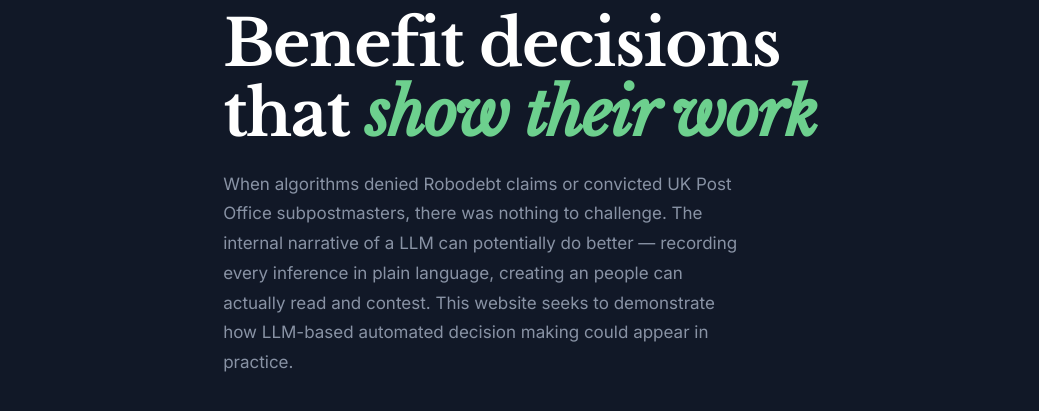
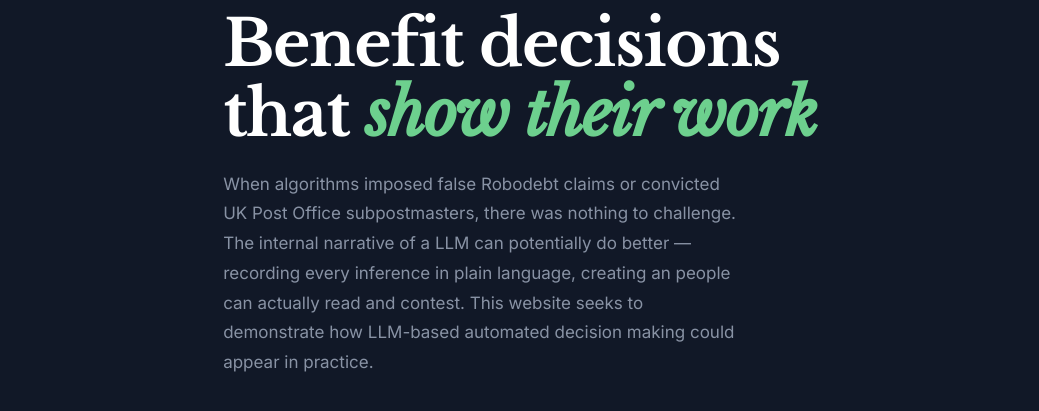
Before and after one commit to baldginga/transparent-ai-demo, a website: page index.html in a window 1280 px wide. Shown: the part 182-593 px from the top of the page, without its empty margins (120-1159 px from the left). Drawn offline with nearby package versions, Linux system fonts and the light colour scheme.

Commit message:
Clarify description of algorithm impact on Robodebt

```diff
--- a/index.html
+++ b/index.html
@@ -575,7 +575,7 @@
     </h1>
 
     <p class="hero-p">
-      When algorithms denied Robodebt claims or convicted UK Post Office subpostmasters,
+      When algorithms imposed false Robodebt claims or convicted UK Post Office subpostmasters,
       there was nothing to challenge. The internal narrative of a LLM can potentially do better — recording every inference
       in plain language, creating an  people can actually read and contest.
 
```
